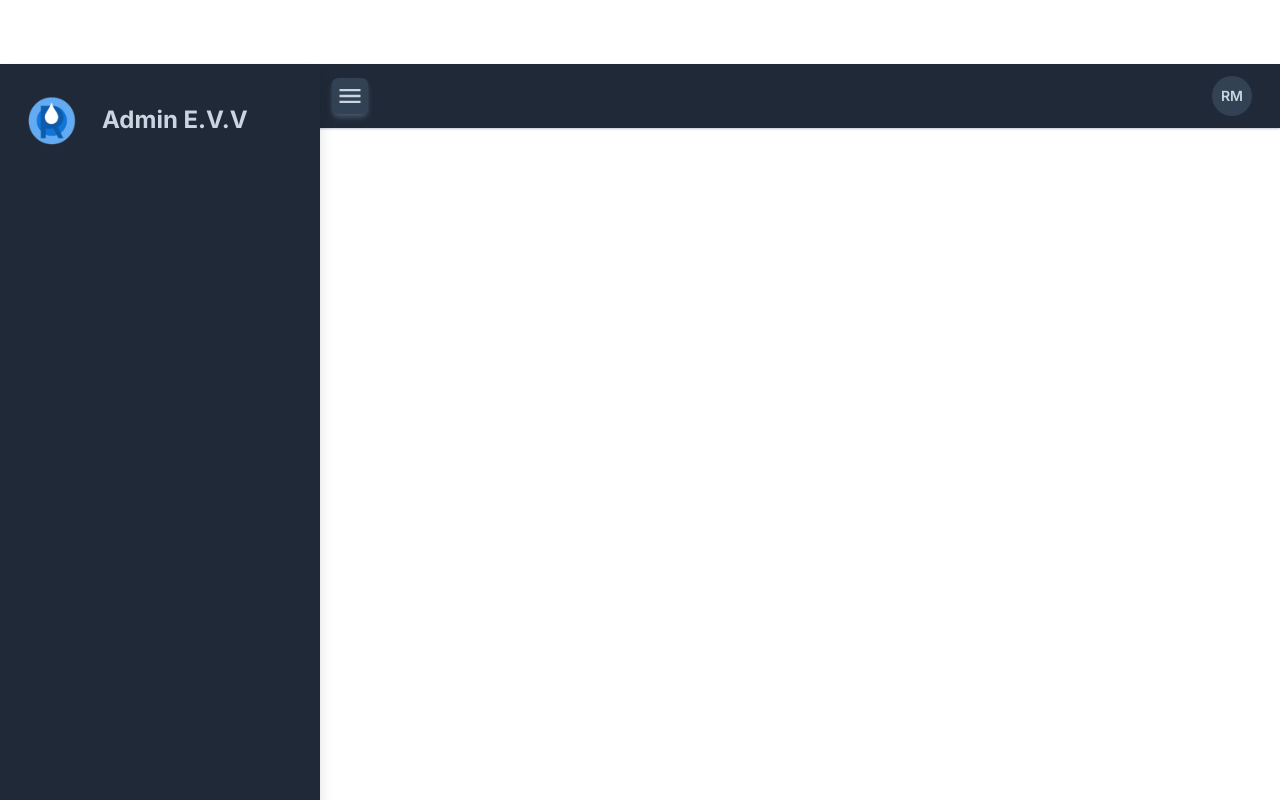
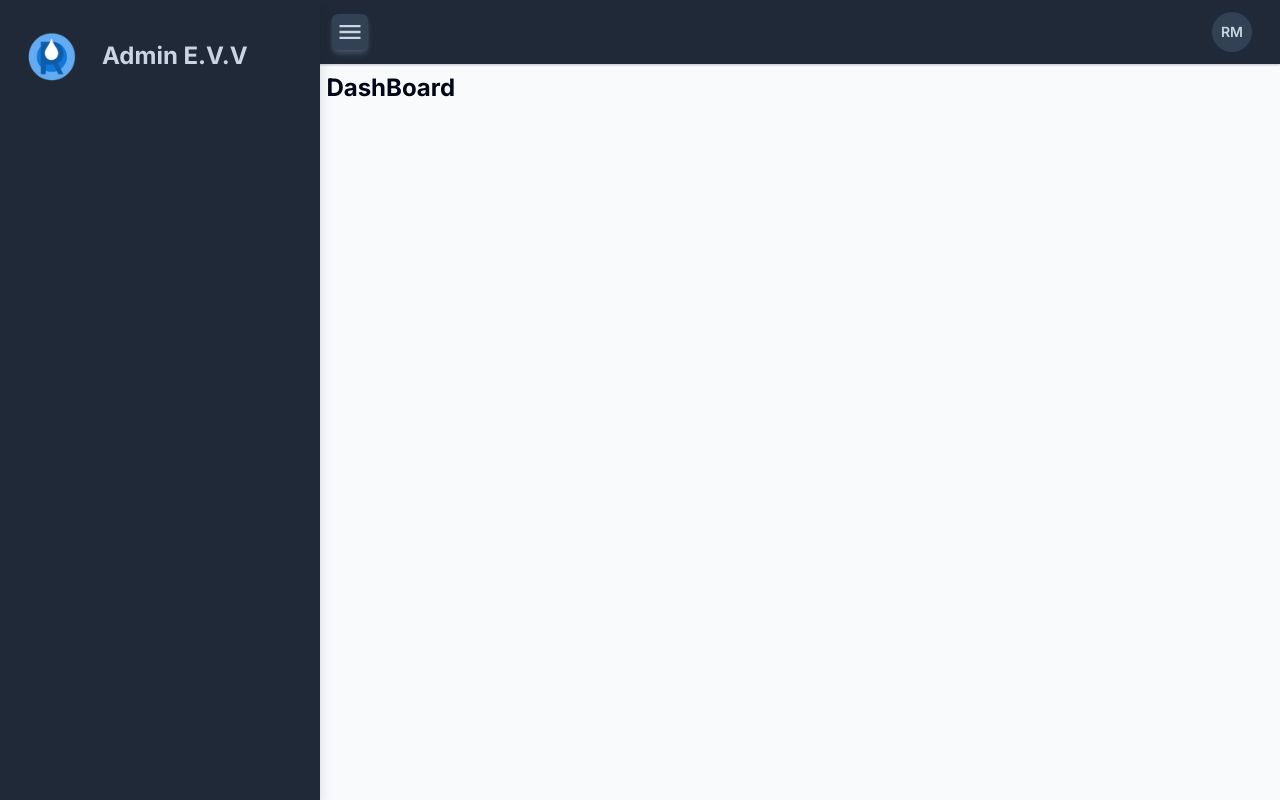
Before and after one commit to rovertnet/admin_evv, a Next.js app in the folder front_end/: page / in a window 1280 px wide. Built offline with nearby package versions, Linux system fonts and the light colour scheme.

Commit message:
first commit

```diff
--- a/front_end/app/layout.tsx
+++ b/front_end/app/layout.tsx
@@ -26,9 +26,11 @@
   return (
     <html lang="en">
       <body className={inter.className}>
-        <SideBar></SideBar>
-        <Header></Header>
-        <PageWrapper>{children}</PageWrapper>
+        <div className="flex min-h-screen">
+          <SideBar></SideBar>
+          <Header></Header>
+          <PageWrapper>{children}</PageWrapper>
+        </div>
       </body>
     </html>
   );
--- a/front_end/components/PageWrapper.tsx
+++ b/front_end/components/PageWrapper.tsx
@@ -2,7 +2,7 @@
 
 const PageWrapper = ({children}:{children:ReactNode}) => {
   return (
-    <div className=' bg-slate-50 flex-grow p-2 mt-16 text-black pl-[30.4rem]'>
+    <div className=' bg-slate-50 flex-grow p-2 mt-16 text-black pl-[20.4rem]'>
       {children}
     </div>
   )
```
Also changed, not shown: front_end/components/SideBar.tsx (+5 -1 lines).
